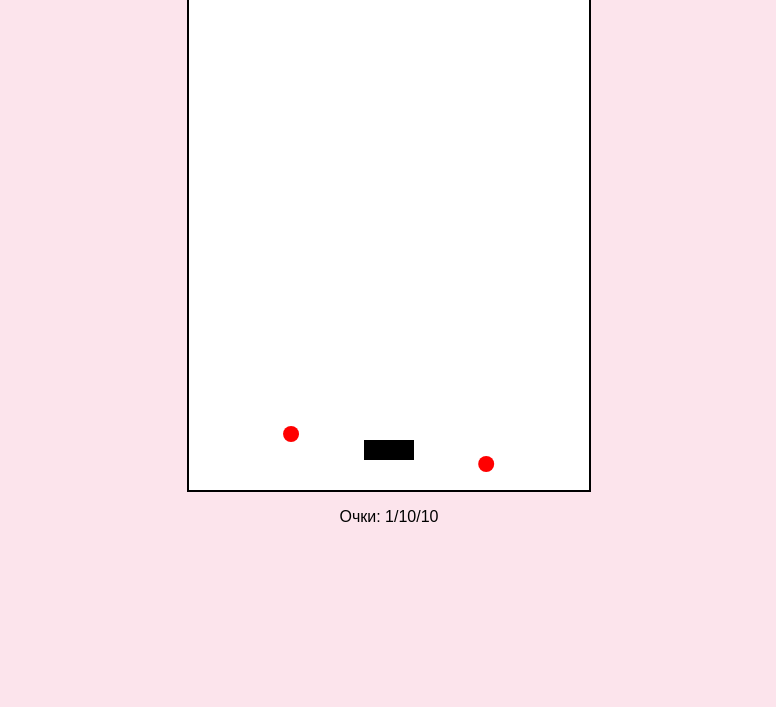
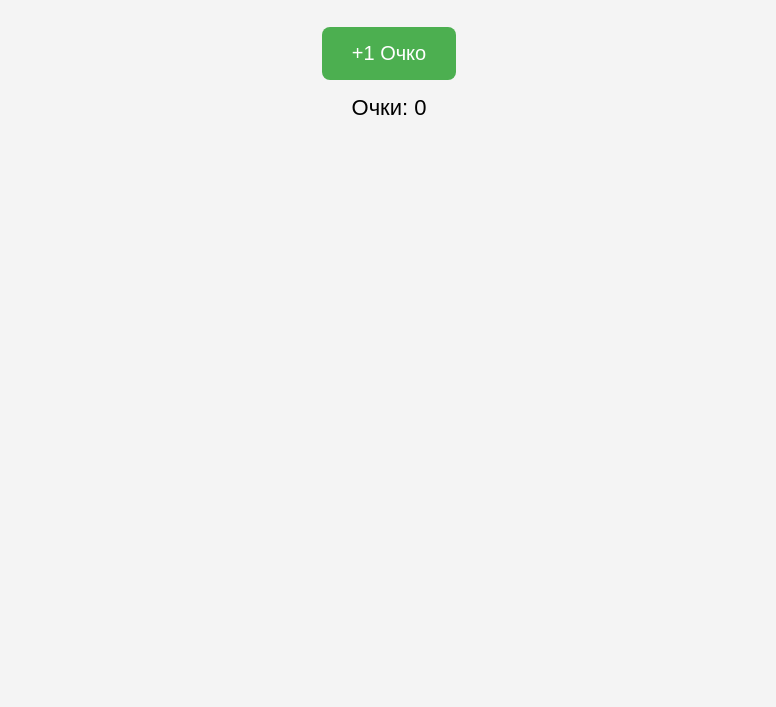
Before and after one commit to kevase1707/telegram-game2, a plain HTML site: page game.html in a window 1280 px wide. Shown: the part 93-800 px from the top of the page, without its empty margins (251-1027 px from the left). Drawn offline with Linux system fonts and the light colour scheme.

Commit message:
Update game.html

```diff
--- a/game.html
+++ b/game.html
@@ -3,85 +3,64 @@
 <head>
     <meta charset="UTF-8">
     <meta name="viewport" content="width=device-width, initial-scale=1.0">
-    <title>Лови сердечки!</title>
+    <title>Мини-игра</title>
     <style>
-        body { text-align: center; font-family: Arial, sans-serif; background-color: #fce4ec; }
-        canvas { background: #fff; display: block; margin: auto; border: 2px solid black; }
-        h1 { color: #d81b60; }
+        body {
+            text-align: center;
+            font-family: Arial, sans-serif;
+            background-color: #f4f4f4;
+            margin: 0;
+            padding: 20px;
+        }
+        h1 {
+            color: #333;
+        }
+        #game-button {
+            font-size: 20px;
+            padding: 15px 30px;
+            background-color: #4CAF50;
+            color: white;
+            border: none;
+            border-radius: 8px;
+            cursor: pointer;
+            margin-top: 20px;
+        }
+        #game-button:disabled {
+            background-color: gray;
+            cursor: not-allowed;
+        }
+        #score {
+            font-size: 22px;
+            margin-top: 15px;
+        }
     </style>
 </head>
 <body>
-    <h1>Лови сердечки! ♡</h1>
-    <canvas id="gameCanvas" width="400" height="500"></canvas>
-    <p>Очки: <span id="score">0</span>/10</p>
+    <h1>Нажимай на кнопку, чтобы набрать 10 очков!</h1>
+    <button id="game-button">+1 Очко</button>
+    <p id="score">Очки: 0</p>
 
     <script>
-        let canvas = document.getElementById("gameCanvas");
-        let ctx = canvas.getContext("2d");
+        let score = 0;
+        const button = document.getElementById("game-button");
+        const scoreDisplay = document.getElementById("score");
 
-        let basket = { x: 175, y: 450, width: 50, height: 20 };
-        let hearts = [];
-        let score = 0;
-        let gameRunning = true;
+        button.addEventListener("click", () => {
+            score++;
+            scoreDisplay.textContent = "Очки: " + score;
 
-        function drawBasket() {
-            ctx.fillStyle = "black";
-            ctx.fillRect(basket.x, basket.y, basket.width, basket.height);
-        }
+            if (score >= 10) {
+                sendWinMessage();
+                alert("Поздравляем! Вы набрали 10 очков!");
+                button.disabled = true;
+            }
+        });
 
-        function drawHearts() {
-            ctx.fillStyle = "red";
-            hearts.forEach(heart => {
-                ctx.beginPath();
-                ctx.arc(heart.x, heart.y, 8, 0, Math.PI * 2);
-                ctx.fill();
-            });
-        }
-
-        function updateHearts() {
-            hearts.forEach((heart, index) => {
-                heart.y += 3;
-                if (heart.y > basket.y && heart.x > basket.x && heart.x < basket.x + basket.width) {
-                    score++;
-                    hearts.splice(index, 1);
-                    document.getElementById("score").textContent = score + "/10";
-                }
-                if (heart.y > canvas.height) hearts.splice(index, 1);
-            });
-
-            if (Math.random() < 0.02) {
-                hearts.push({ x: Math.random() * canvas.width, y: 0 });
+        function sendWinMessage() {
+            if (window.Telegram && window.Telegram.WebApp) {
+                Telegram.WebApp.sendData("win");
             }
         }
-
-        function gameLoop() {
-            if (!gameRunning) return;
-            ctx.clearRect(0, 0, canvas.width, canvas.height);
-            drawBasket();
-            drawHearts();
-            updateHearts();
-
-            if (score >= 10) {
-                gameRunning = false;
-                alert("Поздравляем! Вы набрали 10 очков!");
-                sendScoreToTelegram();
-            } else {
-                requestAnimationFrame(gameLoop);
-            }
-        }
-
-        document.addEventListener("keydown", (event) => {
-            if (event.key === "ArrowLeft" && basket.x > 0) basket.x -= 20;
-            if (event.key === "ArrowRight" && basket.x < canvas.width - basket.width) basket.x += 20;
-        });
-
-        function sendScoreToTelegram() {
-            if (window.Telegram.WebApp) {
-                Telegram.WebApp.sendData(JSON.stringify({ score: score }));
-            }
-        }
-
-        gameLoop();
     </script>
 </body>
 </html>
```
